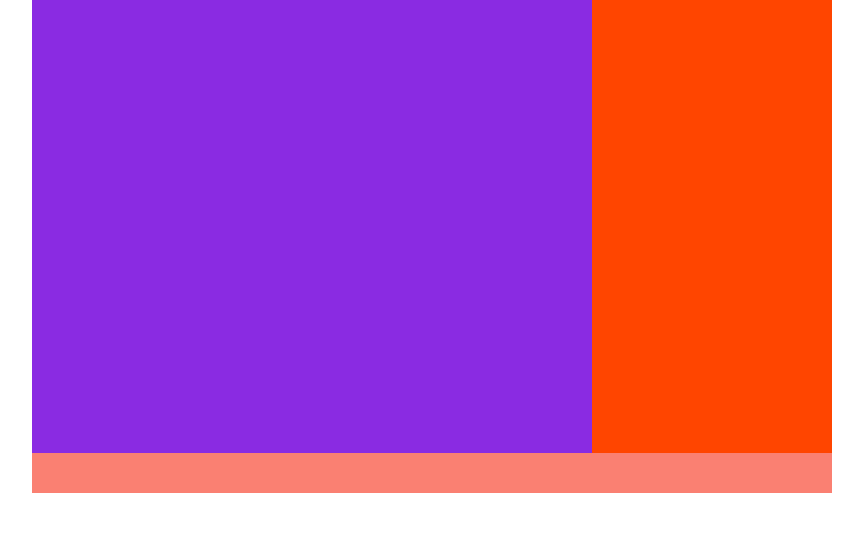
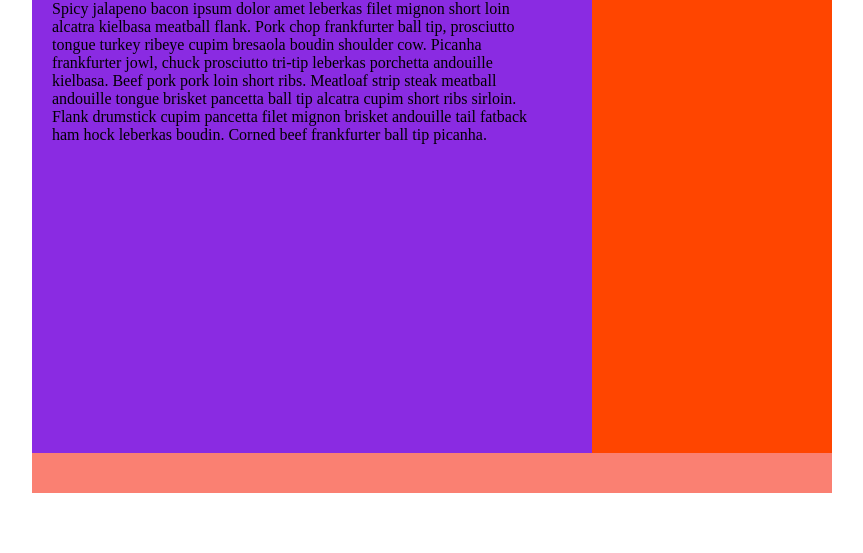
Before and after one commit to JJLadouceur/CssRefresher, a plain HTML site: page index.html in a window 1280 px wide. Shown: the part 247-800 px from the top of the page, without its empty margins (208-1071 px from the left). Drawn offline with Linux system fonts and the light colour scheme.

Commit message:
content area

```diff
--- a/index.html
+++ b/index.html
@@ -26,7 +26,21 @@
             </ul>
         </div><!-- nav-->
         <div id="article">
-
+            <div id="content">
+                <h1>Home Page</h1>
+                <p>Spicy jalapeno bacon ipsum dolor amet leberkas filet
+                    mignon short loin alcatra kielbasa meatball flank.
+                    Pork chop frankfurter ball tip, prosciutto tongue
+                    turkey ribeye cupim bresaola boudin shoulder cow.
+                     Picanha frankfurter jowl, chuck prosciutto tri-tip
+                     leberkas porchetta andouille kielbasa. Beef pork
+                     pork loin short ribs. Meatloaf strip steak meatball
+                     andouille tongue brisket pancetta ball tip alcatra
+                     cupim short ribs sirloin. Flank drumstick cupim
+                     pancetta filet mignon brisket andouille tail fatback
+                     ham hock leberkas boudin. Corned beef frankfurter ball
+                     tip picanha.</p>
+            </div><!-- content -->
         </div><!-- article -->
         <div id="sidebar">
 
--- a/styles/style.css
+++ b/styles/style.css
@@ -74,6 +74,16 @@ body{
     height:500px;
     background-color: blueviolet;
     float:left;
+    padding:0px;
+}
+#content{
+    padding:0px;
+    margin:0px;
+    width:90%;
+    margin-left: 15px;
+}
+#content h1,p,img{
+    margin:5px;
 }
 #sidebar{
     width:30%;
```
